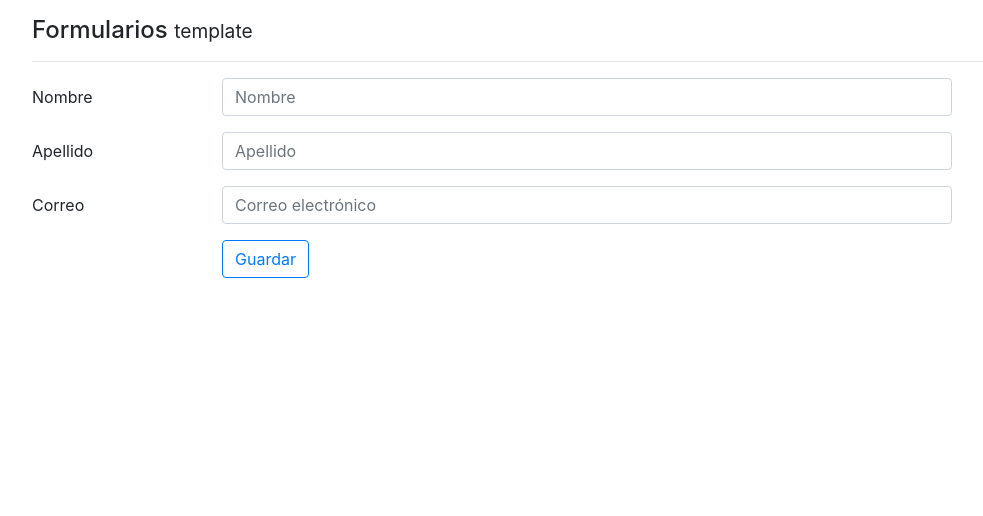
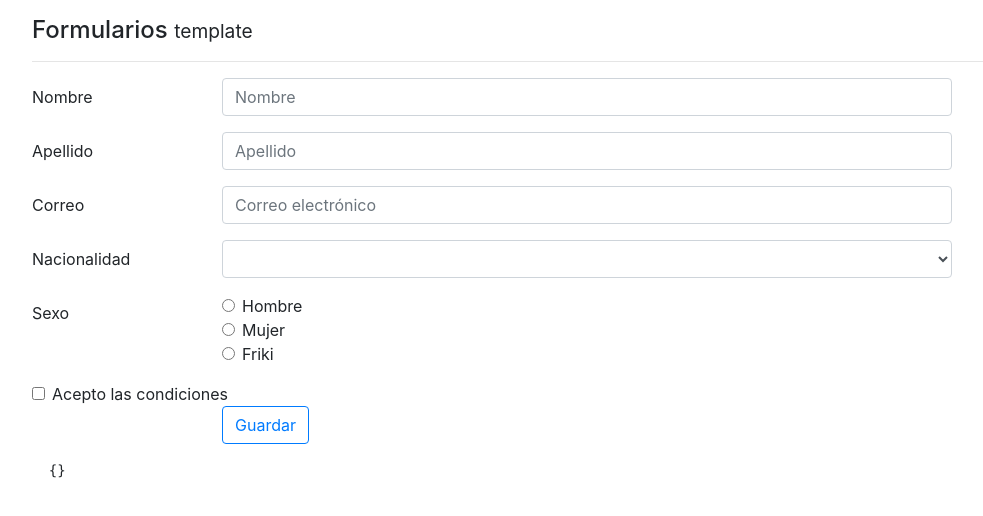
Before and after one commit to rubdev/Formularios-en-Angular, an Angular app: page / in a window 1280 px wide. Shown: the top 516 px of the page, without its empty margins (53-1036 px from the left). Built offline with nearby package versions, Linux system fonts and the light colour scheme.

Commit message:
Obteniendo y validando datos de un select y checkbox

```diff
--- a/src/app/components/form-template/form-template.component.html
+++ b/src/app/components/form-template/form-template.component.html
@@ -57,6 +57,45 @@
     </div>
   </div>
 
+  <div class="form-group row">
+    <label class="col-2 col-form-label">Nacionalidad</label>
+    <div class="col-8">
+      <select class="form-control"
+              name="pais"
+              [(ngModel)]="usuarioForm.pais">
+              <option *ngFor="let pais of paises"
+                      value="{{ pais }}">{{ pais }}</option>
+      </select>
+    </div>
+  </div>
+
+  <div class="form-group row">
+      <label class="col-2 col-form-label">Sexo</label>
+      <div class="col-8">
+          <div  *ngFor="let sexo of sexos"
+                class="form-check">
+            <input
+                    class="form-check-input"
+                    type="radio"
+                    value="{{ sexo }}"
+                    [(ngModel)]="usuarioForm.sexo"
+                    name="sexo">
+            <label class="form-check-label" for="exampleRadios">
+              {{ sexo }}
+            </label>
+          </div>
+      </div>
+    </div>
+
+    <div class="form-check">
+      <input  [(ngModel)]="usuarioForm.condiciones"
+              class="form-check-input"
+              type="checkbox" value=""
+              name="concidiones">
+      <label class="form-check-label" for="defaultCheck1">
+        Acepto las condiciones
+      </label>
+    </div>
 
 
   <div class="form-group row">
@@ -69,3 +108,7 @@
   </div>
 
 </form>
+
+<pre>
+  {{ usuarioForm | json }}
+</pre>
--- a/src/app/components/form-template/form-template.component.ts
+++ b/src/app/components/form-template/form-template.component.ts
@@ -18,6 +18,8 @@ import { Usuario } from 'src/app/models/usuario.model';
 export class FormTemplateComponent implements OnInit {
 
   usuarioForm: Usuario;
+  paises: string[] = ['España', 'Francia', 'Inglaterra', 'Portugal', 'Holanda', 'Otro'];
+  sexos: string[] = ['Hombre', 'Mujer', 'Friki'];
 
   constructor() { }
 
```
